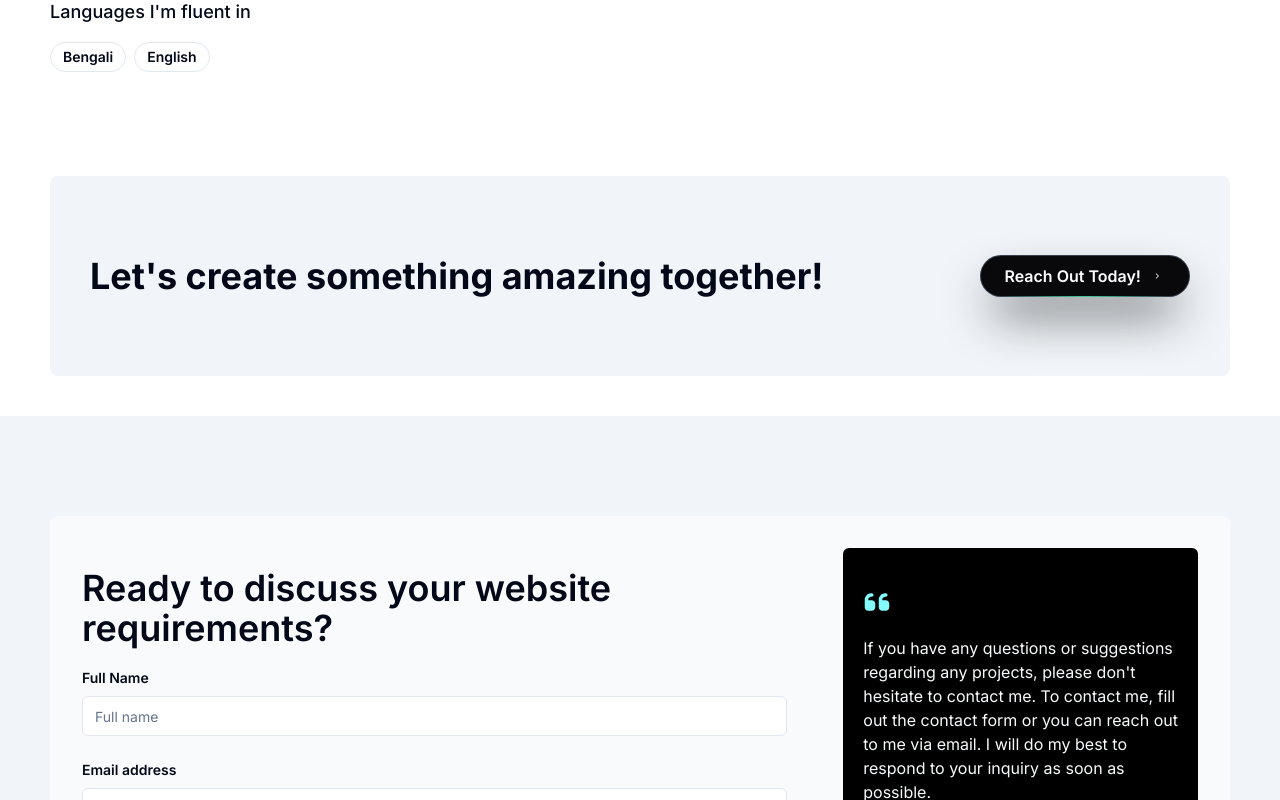
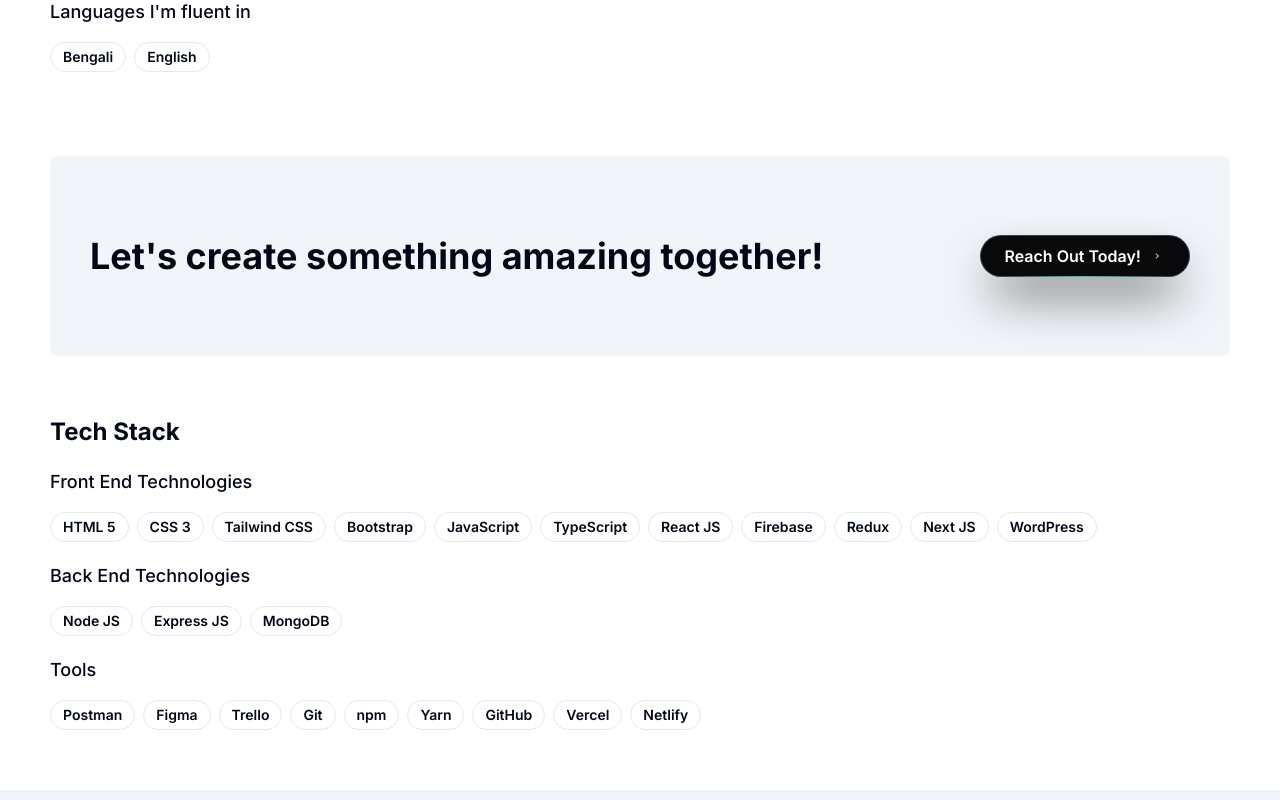
Before and after one commit to abdulalimemon/emon, a Next.js app: page /about in a window 1280 px wide. Shown: the part 1180-1980 px from the top of the page. Built offline with nearby package versions, Linux system fonts and the light colour scheme.

Commit message:
complete about page

```diff
--- a/src/app/(withCommonLayout)/about/page.tsx
+++ b/src/app/(withCommonLayout)/about/page.tsx
@@ -1,6 +1,7 @@
 import AboutSection from "@/components/pages/about/AboutSection";
 import ContactSection from "@/components/pages/about/ContactSection";
 import ProfileSection from "@/components/pages/about/ProfileSection";
+import Techstack from "@/components/pages/about/Techstack";
 import ContactForm from "@/components/pages/contact/ContactForm";
 
 const AboutPage = () => {
@@ -9,6 +10,7 @@ const AboutPage = () => {
       <ProfileSection />
       <AboutSection />
       <ContactSection />
+      <Techstack />
       <ContactForm />
     </>
   );
--- a/src/components/pages/about/AboutSection.tsx
+++ b/src/components/pages/about/AboutSection.tsx
@@ -11,7 +11,7 @@ const AboutSection = () => {
           <p className="text-sm lg:text-base my-5">
             Hi, I&apos;m Abdul Alim Emon, a front-end web developer specializing
             in the MERN stack, based in Rangpur, Bangladesh. I recently
-            graduated with honors and am currently seeking opportunities to join
+            graduated with honors and currently seeking opportunities to join
             a reputable company as a front-end developer. <br /> <br />
             I have a deep passion for coding and a strong desire to learn new
             technologies. My primary goal is to create user-friendly and
--- a/src/components/pages/about/ContactSection.tsx
+++ b/src/components/pages/about/ContactSection.tsx
@@ -3,9 +3,9 @@ import AboutModal from "./AboutModal";
 
 const ContactSection = () => {
   return (
-    <section className="py-10">
+    <section className="py-5">
       <Container>
-        <div className="h-[200px] w-full rounded-lg dark:bg-slate-950 bg-slate-100">
+        <div className="h-[200px] w-full rounded-lg dark:bg-slate-900 bg-slate-100">
           <div className="flex flex-col lg:flex-row items-center justify-center lg:justify-between h-full px-5 lg:px-10 gap-5">
           <h2 className="text-2xl lg:text-4xl font-bold text-center lg:text-start">Let&apos;s create something amazing together!</h2>
           <AboutModal text="Reach out today!" />
--- a/src/components/pages/about/Techstack.tsx
+++ b/src/components/pages/about/Techstack.tsx
@@ -1,8 +1,100 @@
+import Container from "@/components/layout/Container";
+
 const Techstack = () => {
   return (
-    <div>
-      <h2>Welcome to the Techstack page</h2>
-    </div>
+    <section className="py-10">
+      <Container>
+        <div>
+          <h2 className="text-xl lg:text-2xl font-bold">Tech Stack</h2>
+        </div>
+        <div className="my-5">
+          <h2 className="text-base lg:text-lg font-medium">
+            Front End Technologies
+          </h2>
+          <div className="flex items-center gap-2 my-4 flex-wrap">
+            <p className="px-3 text-sm font-semibold flex items-center py-1 border rounded-full">
+              <span>HTML 5</span>
+            </p>
+            <p className="px-3 text-sm font-semibold flex items-center py-1 border rounded-full">
+              <span>CSS 3</span>
+            </p>
+            <p className="px-3 text-sm font-semibold py-1 border rounded-full">
+              Tailwind CSS
+            </p>
+            <p className="px-3 text-sm font-semibold py-1 border rounded-full">
+              Bootstrap
+            </p>
+            <p className="px-3 text-sm font-semibold flex items-center py-1 border rounded-full">
+              <span>JavaScript</span>
+            </p>
+            <p className="px-3 text-sm font-semibold flex items-center py-1 border rounded-full">
+              <span>TypeScript</span>
+            </p>
+            <p className="px-3 text-sm font-semibold py-1 border rounded-full">
+              React JS
+            </p>
+            <p className="px-3 text-sm font-semibold py-1 border rounded-full">
+              Firebase
+            </p>
+            <p className="px-3 text-sm font-semibold py-1 border rounded-full">
+              Redux
+            </p>
+            <p className="px-3 text-sm font-semibold py-1 border rounded-full">
+              Next JS
+            </p>
+            <p className="px-3 text-sm font-semibold py-1 border rounded-full">
+              WordPress
+            </p>
+          </div>
+        </div>
+        <div className="my-5">
+          <h2 className="text-base lg:text-lg font-medium">Back End Technologies</h2>
+          <div className="flex items-center gap-2 my-4 flex-wrap">
+          <p className="px-3 text-sm font-semibold py-1 border rounded-full">
+              Node JS
+            </p>
+          <p className="px-3 text-sm font-semibold py-1 border rounded-full">
+              Express JS
+            </p>
+            <p className="px-3 text-sm font-semibold py-1 border rounded-full">
+              MongoDB
+            </p>
+          </div>
+        </div>
+        <div className="my-5">
+          <h2 className="text-base lg:text-lg font-medium">Tools</h2>
+          <div className="flex items-center gap-2 my-4 flex-wrap">
+          <p className="px-3 text-sm font-semibold py-1 border rounded-full">
+          Postman
+            </p>
+            <p className="px-3 text-sm font-semibold py-1 border rounded-full">
+            Figma
+            </p>
+            <p className="px-3 text-sm font-semibold py-1 border rounded-full">
+            Trello
+            </p>
+            <p className="px-3 text-sm font-semibold py-1 border rounded-full">
+            Git
+            </p>
+            <p className="px-3 text-sm font-semibold py-1 border rounded-full">
+            npm
+            </p>
+            <p className="px-3 text-sm font-semibold py-1 border rounded-full">
+            Yarn
+            </p>
+            <p className="px-3 text-sm font-semibold py-1 border rounded-full">
+            GitHub
+            </p>
+            <p className="px-3 text-sm font-semibold py-1 border rounded-full">
+            Vercel
+            </p>
+            <p className="px-3 text-sm font-semibold py-1 border rounded-full">
+            Netlify
+            </p>
+          </div>
+        </div>
+      </Container>
+    </section>
   );
 };
 
```
